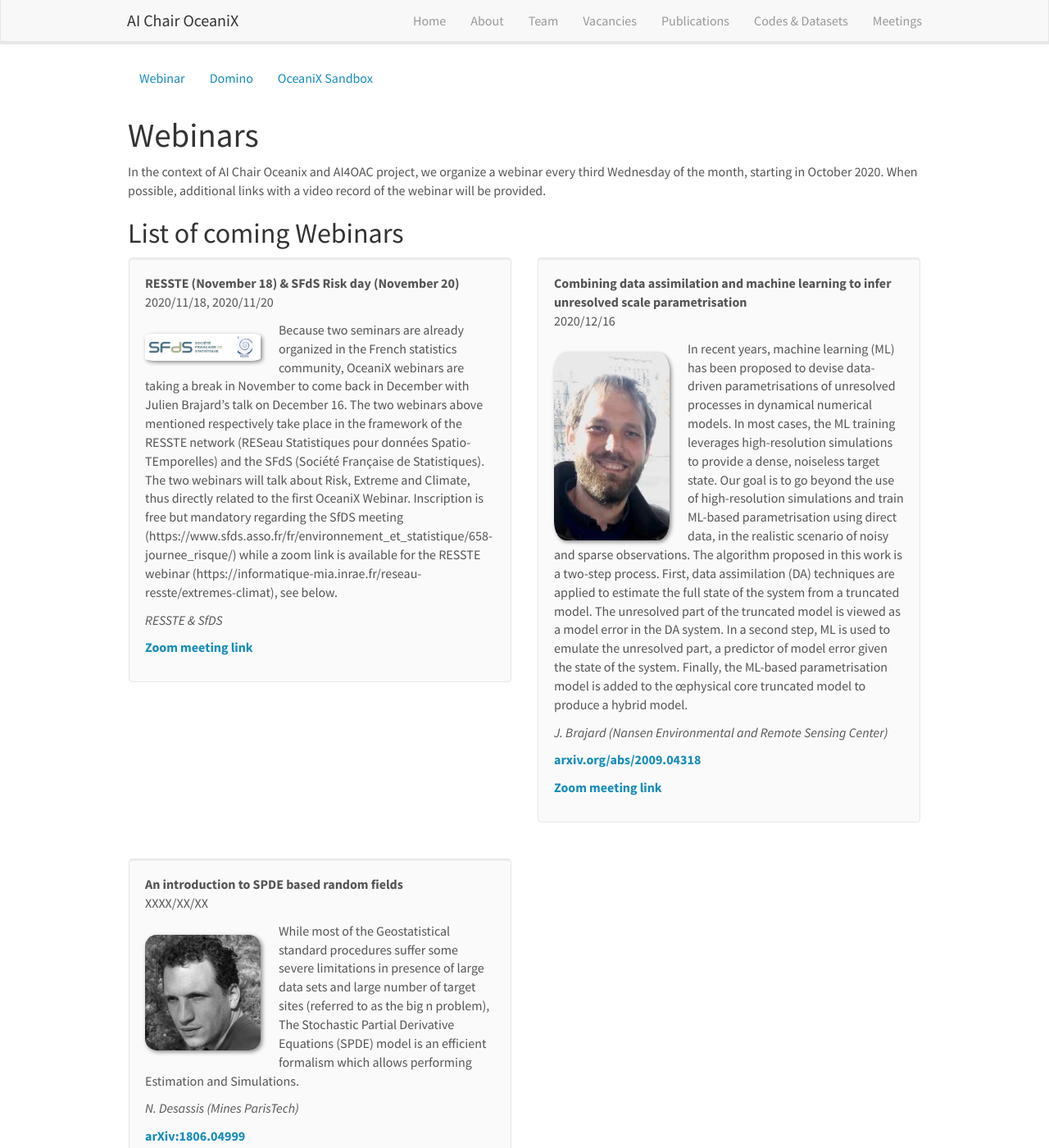
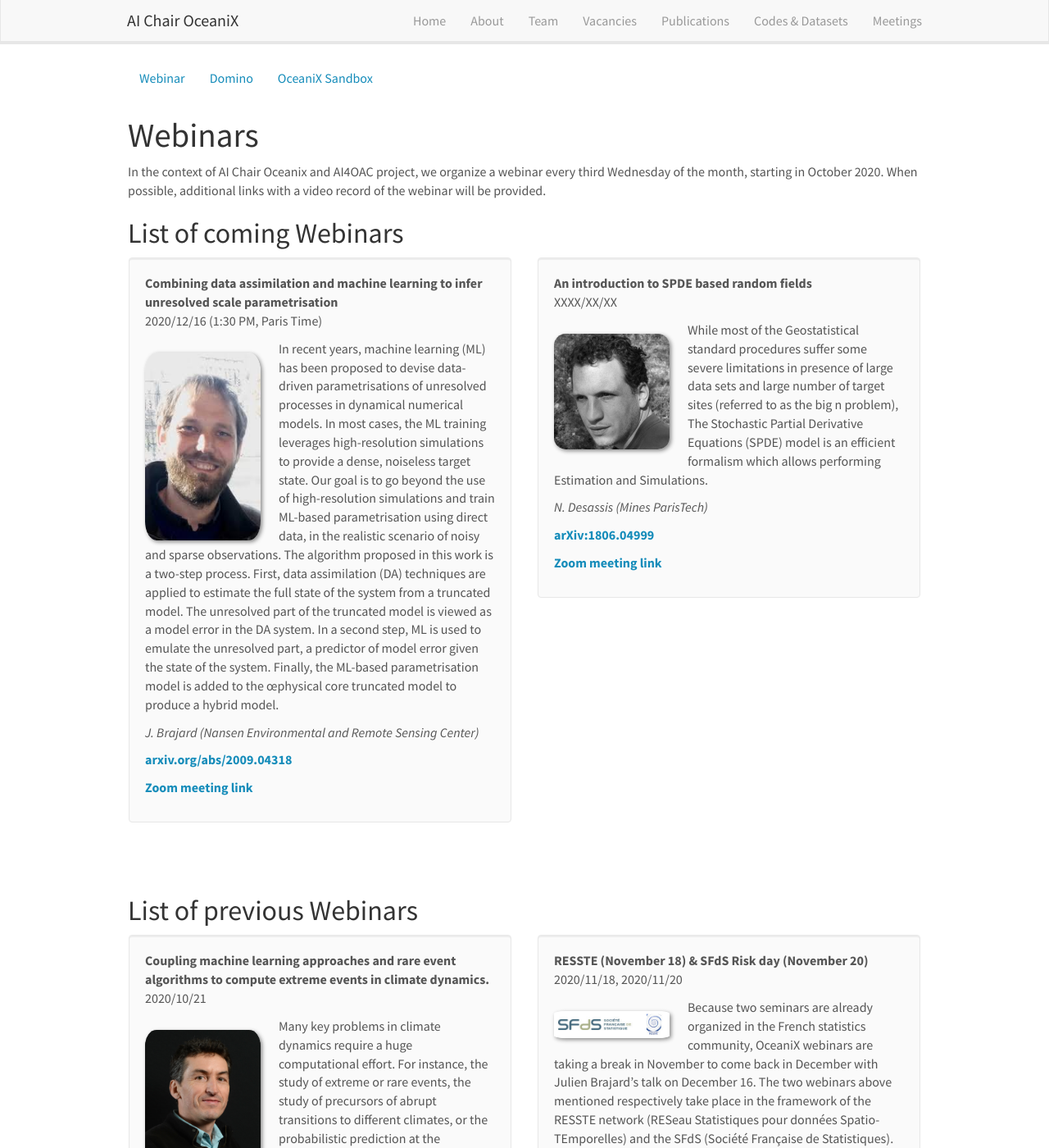
Before and after one commit to CIA-Oceanix/CIA-Oceanix.github.io, a Jekyll site: the page built from _pages/webinar.md, in a window 1280 px wide and 1400 px high. Shown: the whole window at 82% size. Built offline with Jekyll 4.4.1, drawn with Linux system fonts in a browser that asks for light colours; nearby versions of some CDN libraries; some of the changed text lies outside the part shown.

Commit message:
Webinars update

```diff
--- a/_data/webinarlist.yml
+++ b/_data/webinarlist.yml
@@ -34,7 +34,7 @@
     ID:
     Passcode:
   highlight: 1
-  codetype: 2
+  codetype: 1
   news1:
   news2:
 
@@ -42,7 +42,7 @@
 - title: "Combining data assimilation and machine learning to infer unresolved scale parametrisation"
   image: Brajard.jpg
   description: In recent years, machine learning (ML) has been proposed to devise data-driven parametrisations of unresolved processes in dynamical numerical models. In most cases, the ML training leverages high-resolution simulations to provide a dense, noiseless target state. Our goal is to go beyond the use of high-resolution simulations and train ML-based parametrisation using direct data, in the realistic scenario of noisy and sparse observations. The algorithm proposed in this work is a two-step process. First, data assimilation (DA) techniques are applied to estimate the full state of the system from a truncated model. The unresolved part of the truncated model is viewed as a model error in the DA system. In a second step, ML is used to emulate the unresolved part, a predictor of model error given the state of the system. Finally, the ML-based parametrisation model is added to the œphysical core truncated model to produce a hybrid model.
-  date: 2020/12/16
+  date: 2020/12/16 (1:30 PM, Paris Time)
   authors: J. Brajard (Nansen Environmental and Remote Sensing Center)
   link:
     url: https://arxiv.org/abs/2009.04318
```
